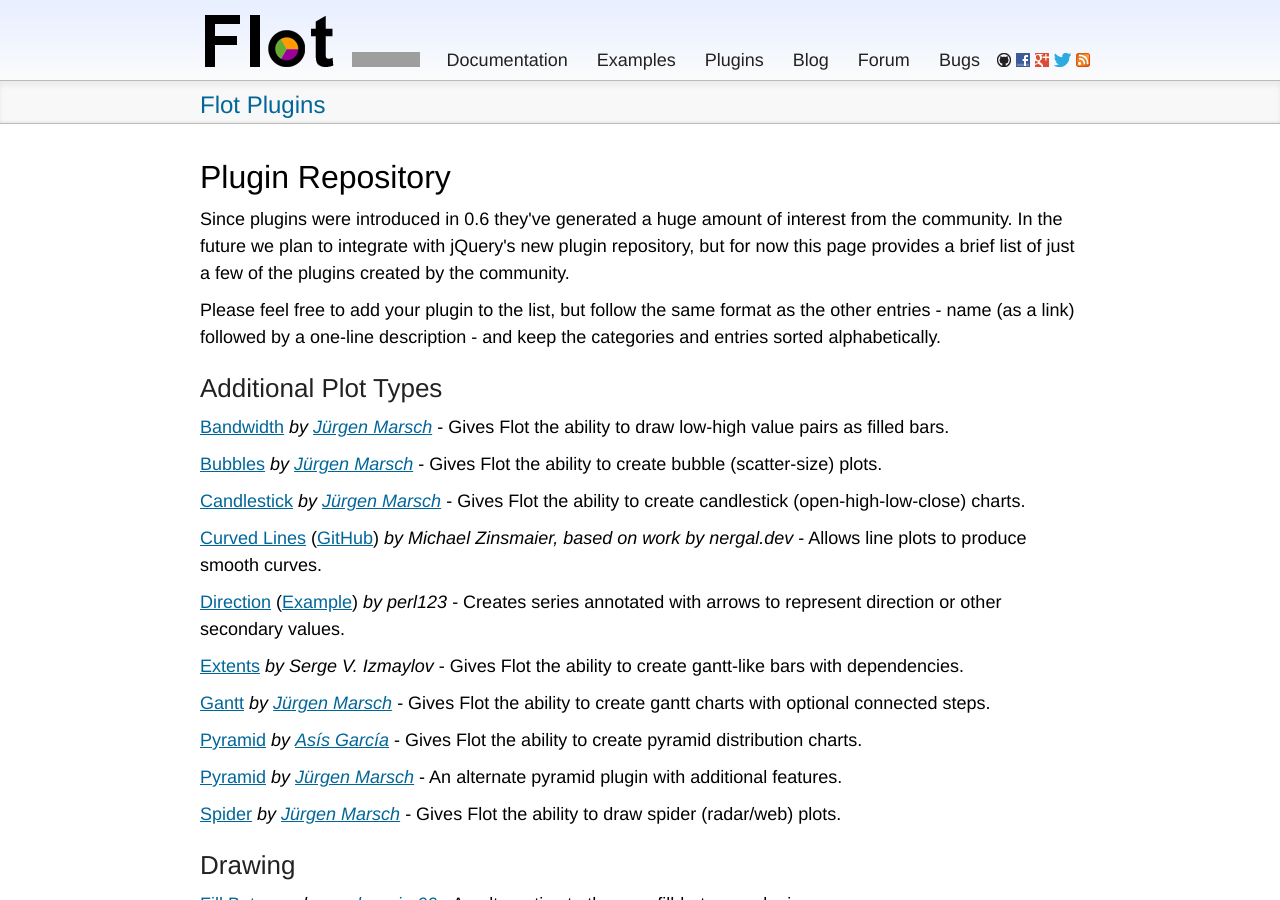
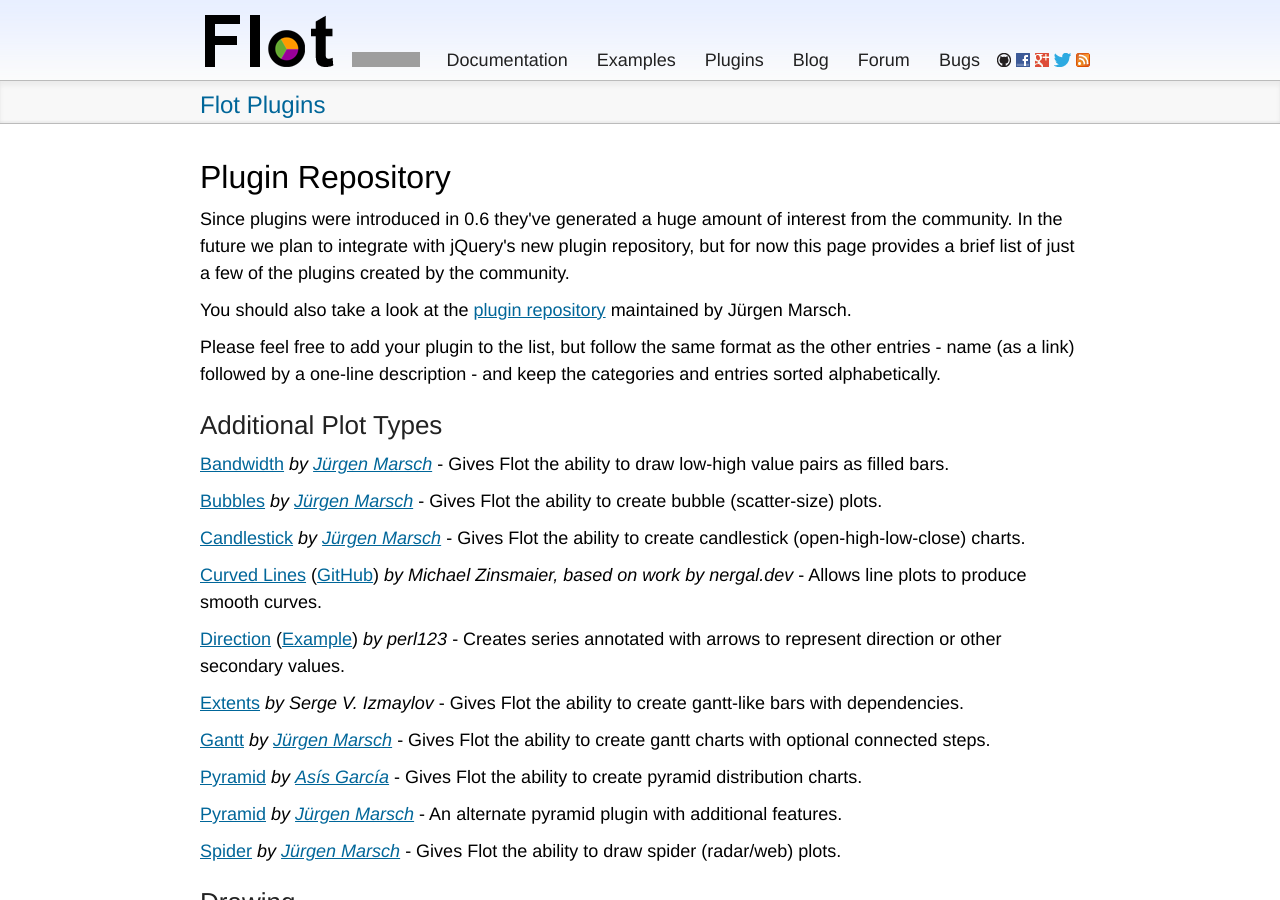
Before and after one commit to flot/flot.github.com, a Jekyll site: the page built from plugins/index.html, in a window 1280 px wide and 900 px high. Built offline with Jekyll 4.4.1, drawn with Linux system fonts in a browser that asks for light colours; Markdown is read by kramdown in place of the engine named in the settings; grey boxes are pictures that could not be loaded.

Commit message:
Added a link to Jürgen's plugin repository.

```diff
--- a/plugins/index.html
+++ b/plugins/index.html
@@ -7,6 +7,8 @@
 <h2>Plugin Repository</h2>
 
 <p>Since plugins were introduced in 0.6 they've generated a huge amount of interest from the community.  In the future we plan to integrate with jQuery's new plugin repository, but for now this page provides a brief list of just a few of the plugins created by the community.</p>
+
+<p>You should also take a look at the <a href="http://jumflot.jumware.com">plugin repository</a> maintained by Jürgen Marsch.</p>
 
 <p>Please feel free to add your plugin to the list, but follow the same format as the other entries - name (as a link) followed by a one-line description - and keep the categories and entries sorted alphabetically.</p>
 
```
